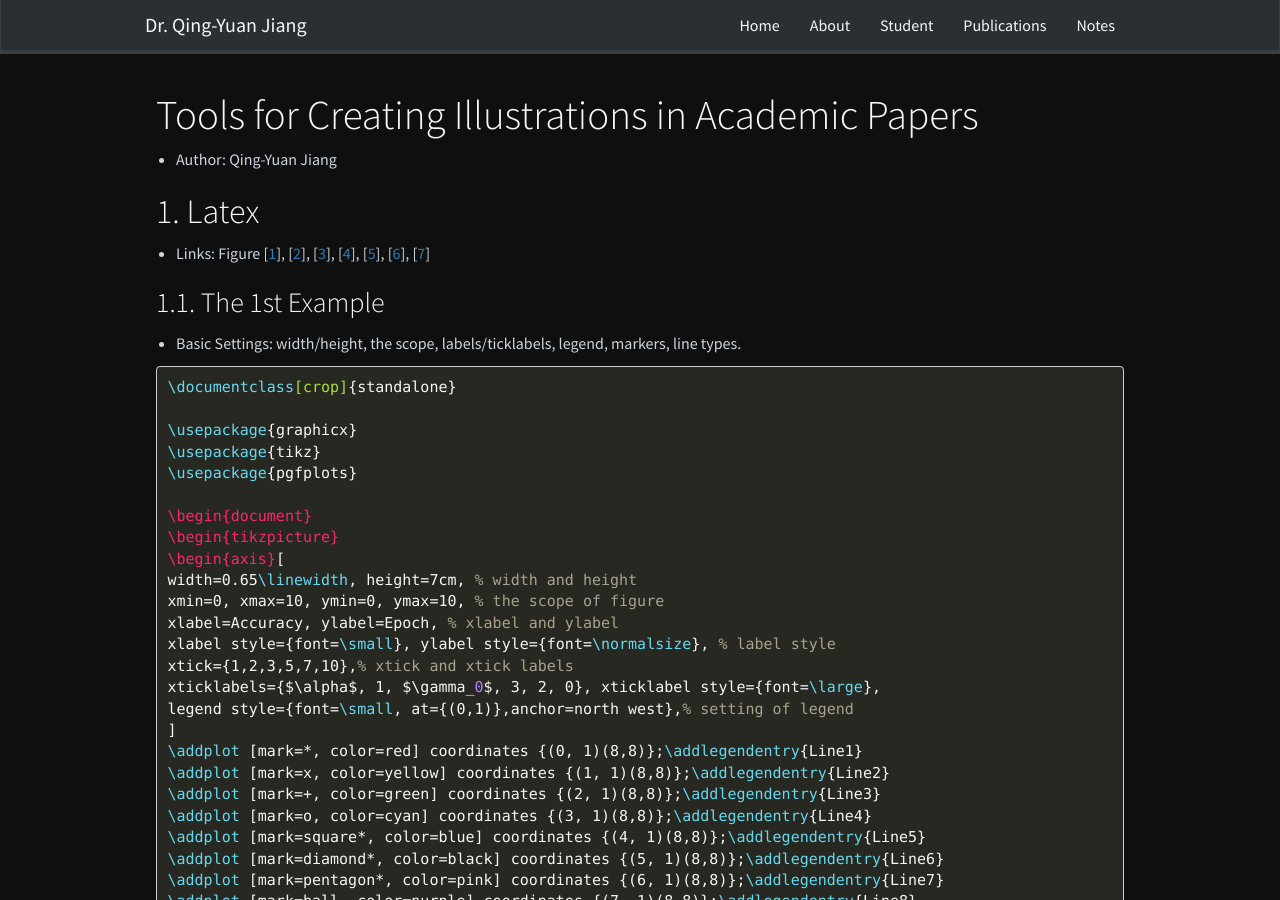
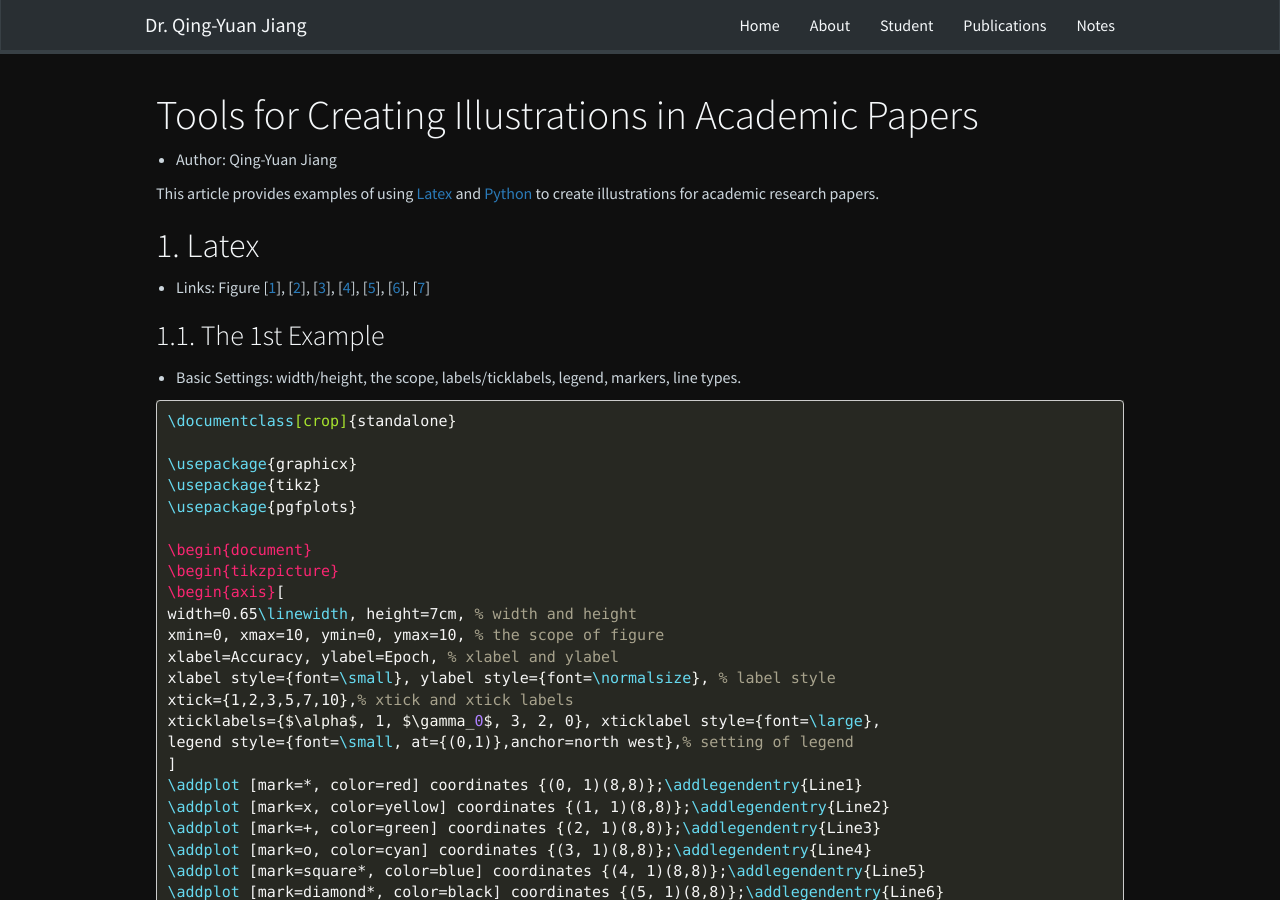
Before and after one commit to jiangqy/jiangqy.github.io, a Jekyll site: the page built from _notes/tools.md, in a window 1280 px wide and 900 px high. Built offline with Jekyll 4.4.1, drawn with Linux system fonts in a browser that asks for light colours; nearby versions of some CDN libraries; a style sheet for code colours, icons or effects is not loaded.

Commit message:
python plot

```diff
--- a/_notes/tools.md
+++ b/_notes/tools.md
@@ -10,6 +10,8 @@ authors: Qing-Yuan Jiang
 # Tools for Creating Illustrations in Academic Papers
 
 * Author: Qing-Yuan Jiang
+
+This article provides examples of using [Latex](#latex) and [Python](#python) to create illustrations for academic research papers.
 
 ## 1. Latex <a name="latex"></a>
 
```
